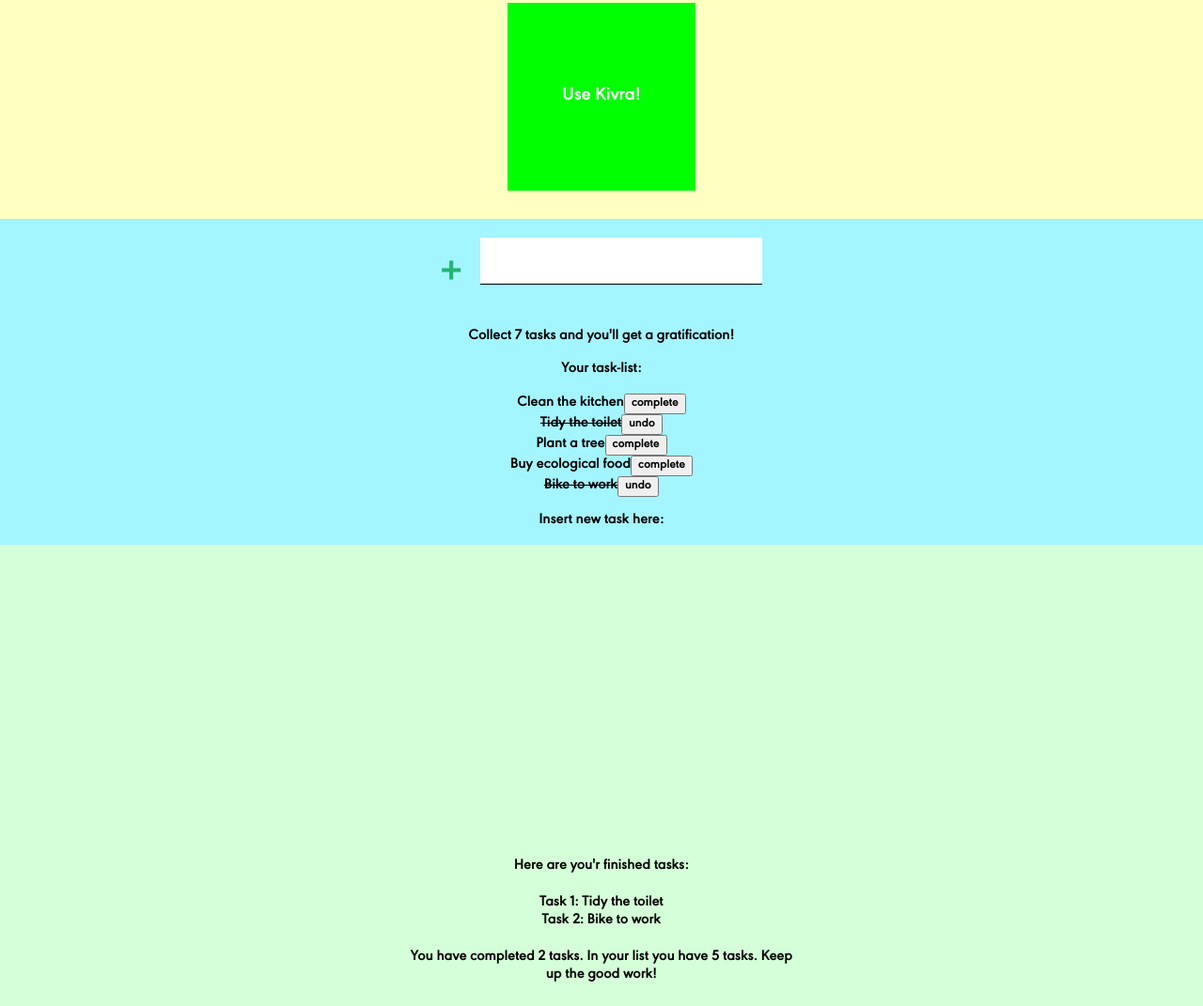
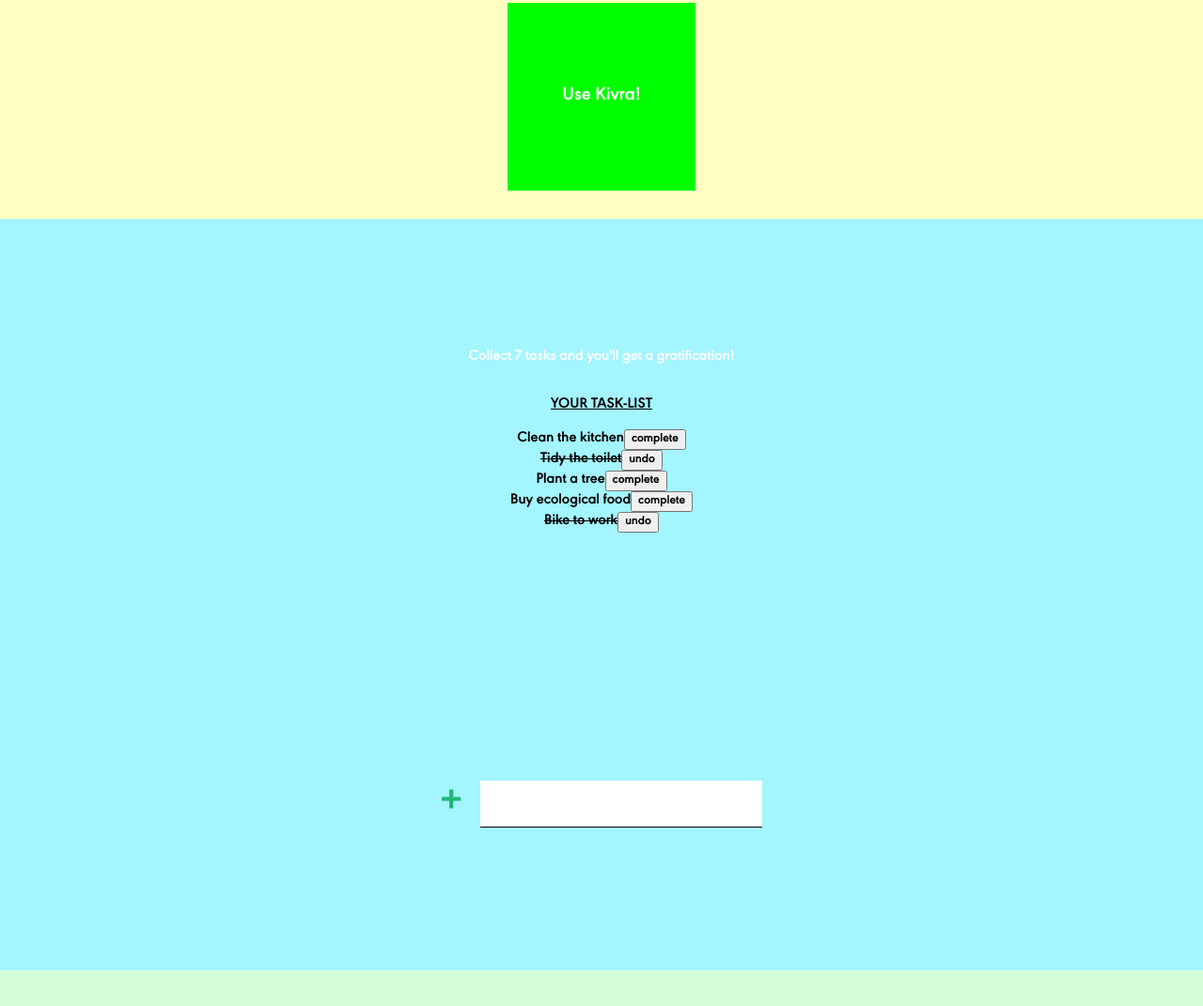
Before and after one commit to stuven1/habittracker, a React app in the folder code/: page / in a window 1280 px wide. Shown: the part 1047-2118 px from the top of the page at 94% size. Built offline with nearby package versions, Linux system fonts and the light colour scheme.

Commit message:
Styling Form and List

```diff
--- a/code/src/components/app.css
+++ b/code/src/components/app.css
@@ -6,13 +6,15 @@
 .background-container {
   display: flex;
   flex-flow: column;
-  /*justify-content: space-around;*/
   text-align: center;
-  height: 100vh;
 }
 
 .app-form-list-form {
   background-color: #a3f5ff;
+  height: 100vh;
+  display: flex;
+  flex-direction: column;
+  justify-content: space-around;
 }
 
 .app-form {
--- a/code/src/components/app.js
+++ b/code/src/components/app.js
@@ -65,16 +65,16 @@
         </div>
 
         <div className="app-form-list-form">
+          <div>
+            <List
+              todos={this.state.todos}
+              handleClick={this.handleClick} />
+          </div>
           <div className="app-form">
             <Form
               inputValue={this.state.inputValue}
               handleChange={this.handleChange}
               handleSubmit={this.handleSubmit} />
-          </div>
-          <div>
-            <List
-              todos={this.state.todos}
-              handleClick={this.handleClick} />
           </div>
         </div>
 
--- a/code/src/components/form/form.css
+++ b/code/src/components/form/form.css
@@ -6,7 +6,7 @@
 .form-container {
   display: flex;
   flex-flow: row;
-  align-items: center;
+  align-items: baseline;
   width: 100%;
   justify-content: center;
 }
--- a/code/src/components/list.css
+++ b/code/src/components/list.css
@@ -1,3 +1,13 @@
 .list {
+  display: flex;
+  flex-direction: column;
+  justify-content: space-around;
+}
 
+.list .underlined {
+  text-decoration: underline;
 }
+
+.list .white {
+  color: white;
+}
--- a/code/src/components/list.js
+++ b/code/src/components/list.js
@@ -7,15 +7,17 @@
   render() {
     return (
       <div className="list">
+
+        <div>
+          <p className="white">
+            Collect 7 tasks and you'll get a gratification!
+          </p>
+        </div>
+
         <div>
           <div>
-            <p>
-              Collect 7 tasks and you'll get a gratification!
-            </p>
-          </div>
-          <div>
-            <p>
-              Your task-list:
+            <p className="underlined">
+              YOUR TASK-LIST
             </p>
           </div>
           <div>
@@ -29,11 +31,6 @@
             )
           })}
           </div>
-          <div>
-            <p>
-              Insert new task here:
-            </p>
-          </div>
         </div>
       </div>
     )
```
